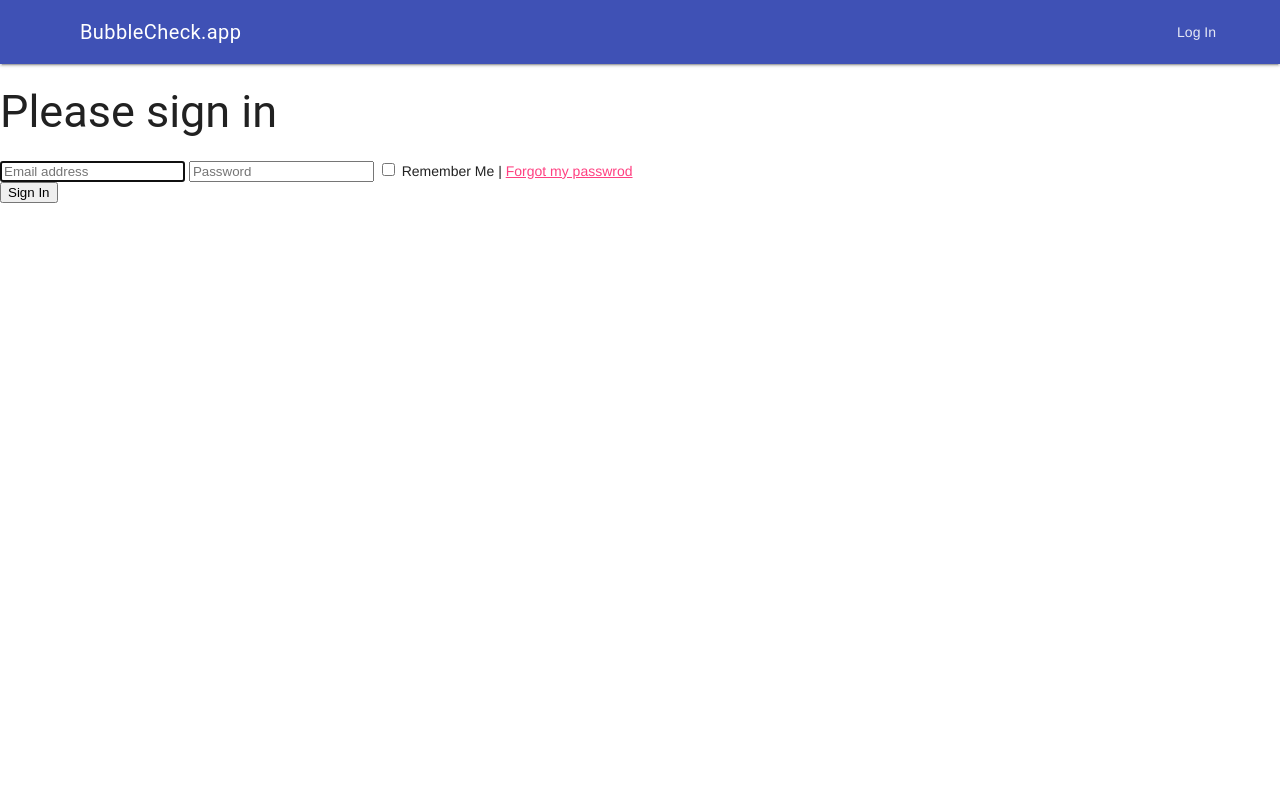
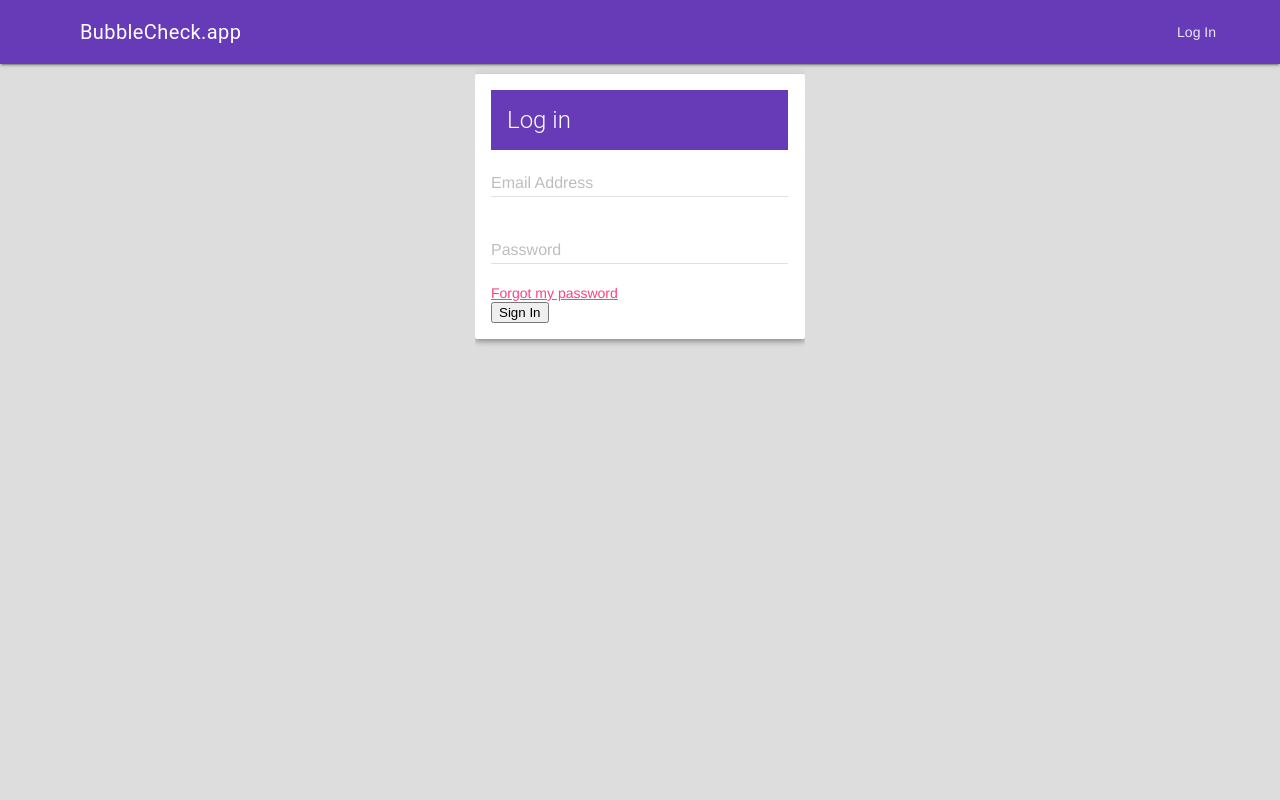
Before and after one commit to taylorreece/bubblecheck, a Flask app: page /user/login in a window 1280 px wide. Run offline with Flask 2, Linux system fonts and the light colour scheme.

Commit message:
still looks crappy; will fix later

```diff
--- a/bubblecheck/templates/layout.html
+++ b/bubblecheck/templates/layout.html
@@ -5,9 +5,11 @@
 	<meta name="viewport" content="width=device-width, initial-scale=1, shrink-to-fit=no">
 	<!--Import Google Icon Font-->
 	<link rel="stylesheet" href="https://fonts.googleapis.com/icon?family=Material+Icons">
-	<link rel="stylesheet" href="https://code.getmdl.io/1.3.0/material.indigo-pink.min.css">
-	{% block css %}
-	{% endblock %}
+	<!-- Change color at https://getmdl.io/customize/index.html -->
+	<link rel="stylesheet" href="https://code.getmdl.io/1.3.0/material.deep_purple-pink.min.css" />
+	<style>{% block css %}
+
+	{% endblock %}</style>
 </head>
 <body>
 	<div class="mdl-layout mdl-js-layout mdl-layout--fixed-header">
@@ -37,20 +39,24 @@
 				{% endif %}
 			</nav>
 		</div>
-		<main class="mdl-layout__content">
+		<div class="mdl-layout__content">
 			{% with messages = get_flashed_messages(with_categories=true) %}
 				{% if messages %}
-					<ul class=flashes>
 					{% for category, message in messages %}
-					<li class="{{ category }}">{{ category }}: {{ message }}</li>
+					{% if category == 'error' %}<span class="mdl-chip mdl-chip--contact mdl-color-text--white mdl-color--red">
+					{% elif category == 'warning' %}<span class="mdl-chip__contact mdl-color--yellow ">
+					{% else %}<span class="mdl-chip__contact mdl-color--green mdl-color-text--white">
+					{% endif %}
+						<span class="mdl-chip__text">{{ message }}</span>
+						<a href="#" class="mdl-chip__action"><i class="material-icons">cancel</i></a>
+					</span>
 					{% endfor %}
-					</ul>
 				{% endif %}
 			{% endwith %}
 
 			{% block body %}
 			{% endblock %}
-		</main>
+		</div>
 	</div>
 
 	<script defer src="https://code.getmdl.io/1.3.0/material.min.js"></script>
--- a/bubblecheck/templates/user/login.html
+++ b/bubblecheck/templates/user/login.html
@@ -1,13 +1,21 @@
 {% extends "layout.html" %}
 {% block title %}Login{% endblock %}
 {% block body %}
-<div class="row">
-	<div>
+<div class="mdl-card login-card mdl-shadow--4dp">
+	<div class="mdl-card__supporting-text">
 		<form class="form-signin" method="POST" action="{{ url_for('user_web_routes.user_login_view') }}">
-			<h2 class="form-signin-heading">Please sign in</h2>
-			{{ form.email(class="form-control", placeholder="Email address", autofocus=True) }}
-			{{ form.password(class="form-control", placeholder="Password") }}
-			{{ form.remember_me() }} {{ form.remember_me.label}} | <strong><a href="{{ url_for('user_web_routes.user_forgot_password_view') }}">Forgot my passwrod</a></strong>
+			<div class="mdl-card__title mdl-color--primary mdl-color-text--white">
+				<h2 class="mdl-card__title-text">Log in</h2>
+			</div>
+			<div class="mdl-textfield mdl-js-textfield mdl-textfield--floating-label">
+				<input class="mdl-textfield__input" type="text" id="email" name="email">
+				<label class="mdl-textfield__label" for="email">Email Address</label>
+			</div>
+			<div class="mdl-textfield mdl-js-textfield mdl-textfield--floating-label">
+				<input class="mdl-textfield__input" type="password" id="password" name="password">
+				<label class="mdl-textfield__label" for="password">Password</label>
+			</div>
+			<a href="{{ url_for('user_web_routes.user_forgot_password_view') }}">Forgot my password</a>
 			<div class="form-group">
 				<div>
 					<button type="submit" class="btn btn-default">Sign In</button>
@@ -15,6 +23,18 @@
 			</div>
 		</form>
 	</div>
-</div><!-- row -->
+</div>
+{% endblock %}
 
+{% block css %}
+.mdl-layout {
+	align-items: center;
+	justify-content: center;
+}
+.login-card {
+	margin-top: 10px;
+}
+body {
+    background-color: #ddd;
+}
 {% endblock %}
```
